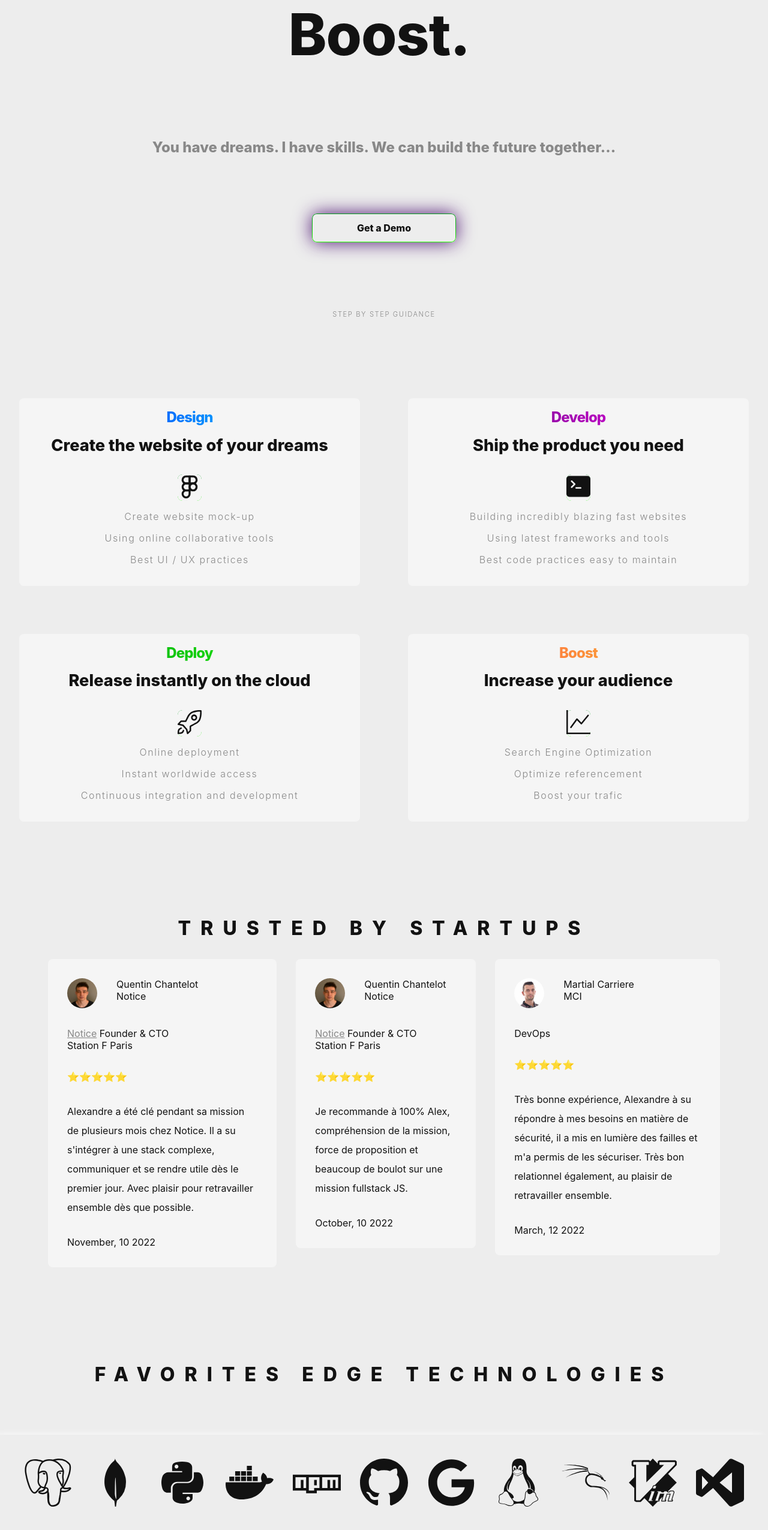
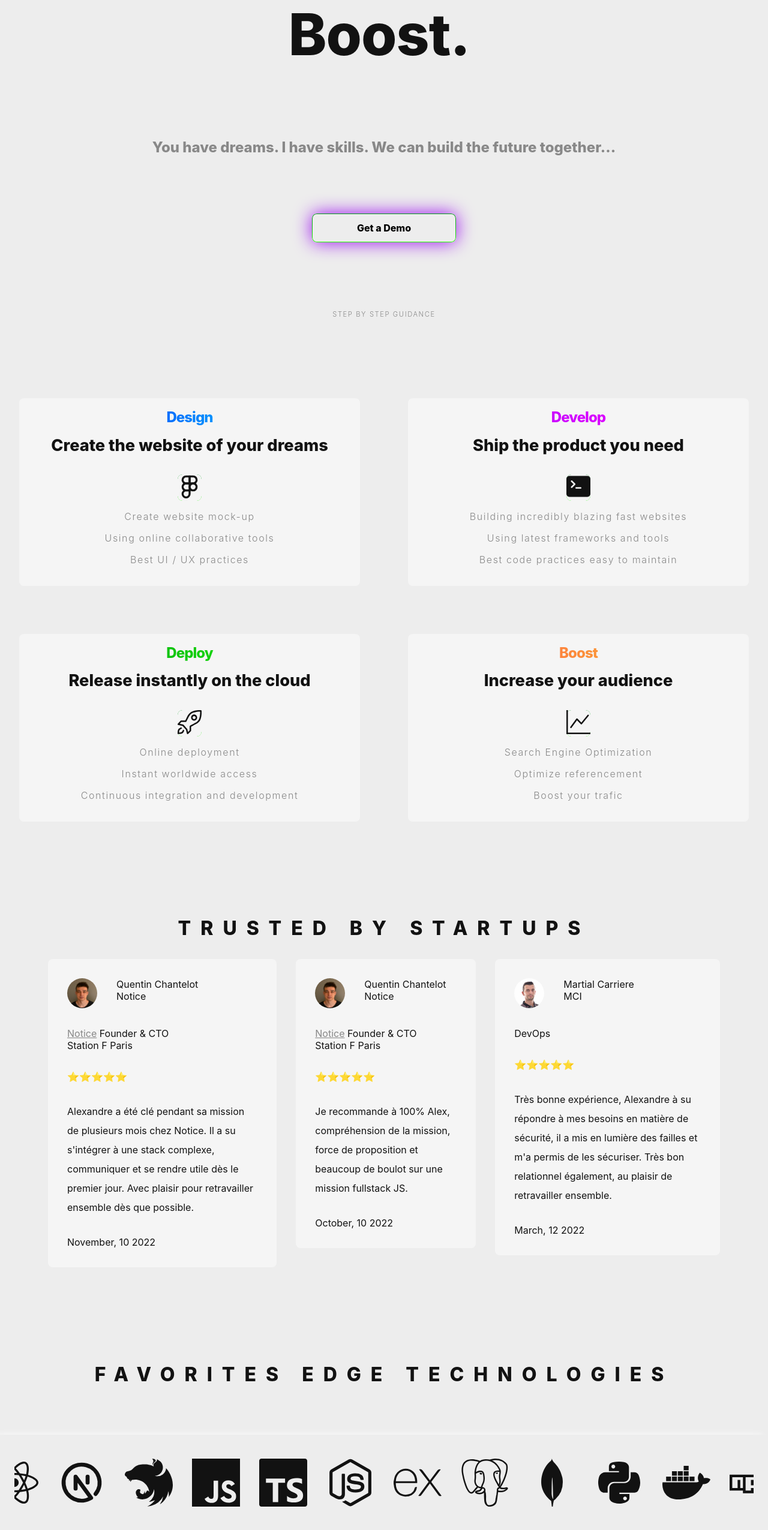
Before and after one commit to busshi/busshidev, a Next.js app: page / in a window 1280 px wide. Shown: the part 215-2766 px from the top of the page at 60% size. Built offline with nearby package versions, Linux system fonts and the light colour scheme.

Commit message:
change technos on mobile

```diff
--- a/lib/technos.tsx
+++ b/lib/technos.tsx
@@ -21,23 +21,23 @@ import {
 } from "react-icons/si";
 import { GoMarkGithub } from "react-icons/go";
 
-export const TECHNOS = [
-  <FaReact size={80} key="react" />,
-  <TbBrandNextjs size={80} key="nextjs" />,
-  <SiNestjs size={80} key="nestjs" />,
-  <SiJavascript size={80} key="javascript" />,
-  <SiTypescript size={80} key="javascript" />,
-  <FaNodeJs size={80} key="node" />,
-  <SiExpress size={80} key="express" />,
-  <SiPostgresql size={80} key="postgres" />,
-  <SiMongodb size={80} key="mongo" />,
-  <FaPython size={80} key="python" />,
-  <FaDocker size={80} key="docker" />,
-  <FaNpm size={80} key="npm" />,
-  <GoMarkGithub size={80} key="github" />,
-  <FaGoogle size={80} key="google" />,
-  <FaLinux size={80} key="linux" />,
-  <SiKalilinux size={80} key="kali" />,
-  <SiVim size={80} key="vim" />,
-  <SiVisualstudio size={80} key="vscode" />,
+export const getTechnos = (size: number) => [
+  <FaReact size={size} key="react" />,
+  <TbBrandNextjs size={size} key="nextjs" />,
+  <SiNestjs size={size} key="nestjs" />,
+  <SiJavascript size={size} key="javascript" />,
+  <SiTypescript size={size} key="javascript" />,
+  <FaNodeJs size={size} key="node" />,
+  <SiExpress size={size} key="express" />,
+  <SiPostgresql size={size} key="postgres" />,
+  <SiMongodb size={size} key="mongo" />,
+  <FaPython size={size} key="python" />,
+  <FaDocker size={size} key="docker" />,
+  <FaNpm size={size} key="npm" />,
+  <GoMarkGithub size={size} key="github" />,
+  <FaGoogle size={size} key="google" />,
+  <FaLinux size={size} key="linux" />,
+  <SiKalilinux size={size} key="kali" />,
+  <SiVim size={size} key="vim" />,
+  <SiVisualstudio size={size} key="vscode" />,
 ];
--- a/pages/components/GetADemo.tsx
+++ b/pages/components/GetADemo.tsx
@@ -55,17 +55,17 @@ const Button = styled.div<{ highlightedColor: Color }>`
 const LinkBox = styled(Link)`
   width: 100%;
   height: 100%;
-  color: var(--main-dark-color);
+  color: black;
 
   @media (prefers-color-scheme: dark) {
-    color: var(--secondary-light-color);
+    color: white;
   }
 
   &:hover {
-    color: var(--main-light-color);
+    color: white;
 
     @media (prefers-color-scheme: dark) {
-      color: var(--main-dark-color);
+      color: black;
     }
   }
 `;
--- a/pages/components/Technos.tsx
+++ b/pages/components/Technos.tsx
@@ -1,21 +1,22 @@
 import styled from "styled-components";
 import { SectionTitle } from "./Testimonials";
-import { TECHNOS } from "../../lib/technos";
 import { useEffect, useState } from "react";
 import useIsElementVisible from "../../hooks/useIsElementVisible";
 import { useGetScrollWidth } from "../../hooks/useGetScrollWidth";
-//import { useIsMobile } from "../../hooks/useIsMobile";
+import { useIsMobile } from "../../hooks/useIsMobile";
+import { getTechnos } from "../../lib/technos";
 
 export const Technos = () => {
   const [isScrolling, setIsScrolling] = useState(false);
   const [isElementVisible, ref] = useIsElementVisible<HTMLDivElement>(-10);
   const scrollWidth = useGetScrollWidth("items");
-  //const isMobile = useIsMobile();
+  const isMobile = useIsMobile();
+  const technos = getTechnos(isMobile ? 30 : 80);
 
   useEffect(() => {
     let i = 0;
     let reverse = false;
-    //    if (isMobile) return;
+    if (isMobile) return;
     const items = document.getElementById("items");
     items?.addEventListener("scroll", (e) => {
       if (e) setIsScrolling(true);
@@ -49,7 +50,7 @@ export const Technos = () => {
       </SectionTitle>
       <SliderWrapper>
         <Items id="items" ref={ref} className="hideScrollBar">
-          {TECHNOS.map((techno, i) => (
+          {technos.map((techno, i) => (
             <Techno key={i}>{techno}</Techno>
           ))}
         </Items>
@@ -76,10 +77,16 @@ const SliderWrapper = styled.div`
 const Items = styled.div`
   white-space: nowrap;
   overflow-x: scroll;
-  overflow-y: hide;
+  overflow-y: hidden;
 
   -ms-overflow-style: none; /* Hide scroll bar for IE and Edge */
   scrollbar-width: none; /* Hide scroll bar Firefox */
+
+  @media (max-width: 768px) {
+    display: flex;
+    flex-wrap: wrap;
+    justify-content: center;
+  }
 `;
 
 const Techno = styled.div`
--- a/pages/components/Testimonials.tsx
+++ b/pages/components/Testimonials.tsx
@@ -7,7 +7,7 @@ import { useIsMobile } from "../../hooks/useIsMobile";
 import { scrollIntoView } from "../../lib/scroll";
 import { useEffect, useState } from "react";
 
-const SCROLL_TIMEOUT = 3000;
+const SCROLL_TIMEOUT = 8000;
 
 export const Testimonials = () => {
   const [isTestimonialsVisible, ref] = useIsElementVisible<HTMLDivElement>(0);
@@ -38,8 +38,12 @@ export const Testimonials = () => {
     <Container>
       <SectionTitle>TRUSTED BY STARTUPS</SectionTitle>
       <TestiBox id="testi" className="hideScrollBar">
-        {TESTIMONIALS.map((testimonial, index) => (
-          <TestimonialWrapper key={testimonial.id} id={testimonial.id}>
+        {TESTIMONIALS.map((testimonial) => (
+          <TestimonialWrapper
+            ref={ref}
+            key={testimonial.id}
+            id={testimonial.id}
+          >
             <Testimonial>
               <Author>
                 <ImageBox
--- a/pages/styles/app.css
+++ b/pages/styles/app.css
@@ -18,8 +18,8 @@
   */
   --gradient-design-start: #030cfa;
   --gradient-design-stop: #01f1ff;
-  --gradient-develop-start: #520979;
-  --gradient-develop-stop: #ff00f1;
+  --gradient-develop-start: #a600ff;
+  --gradient-develop-stop: #ff00ff;
   --gradient-deploy-start: #01961c;
   --gradient-deploy-stop: #23ff00;
   --gradient-boost-start: #ff4d4d;
```
